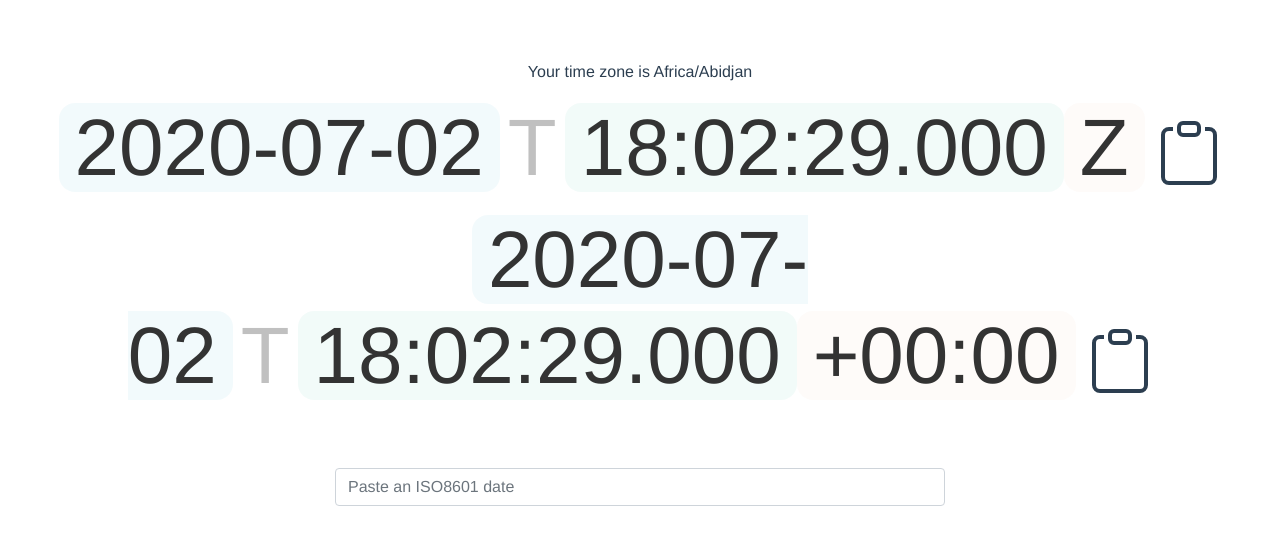
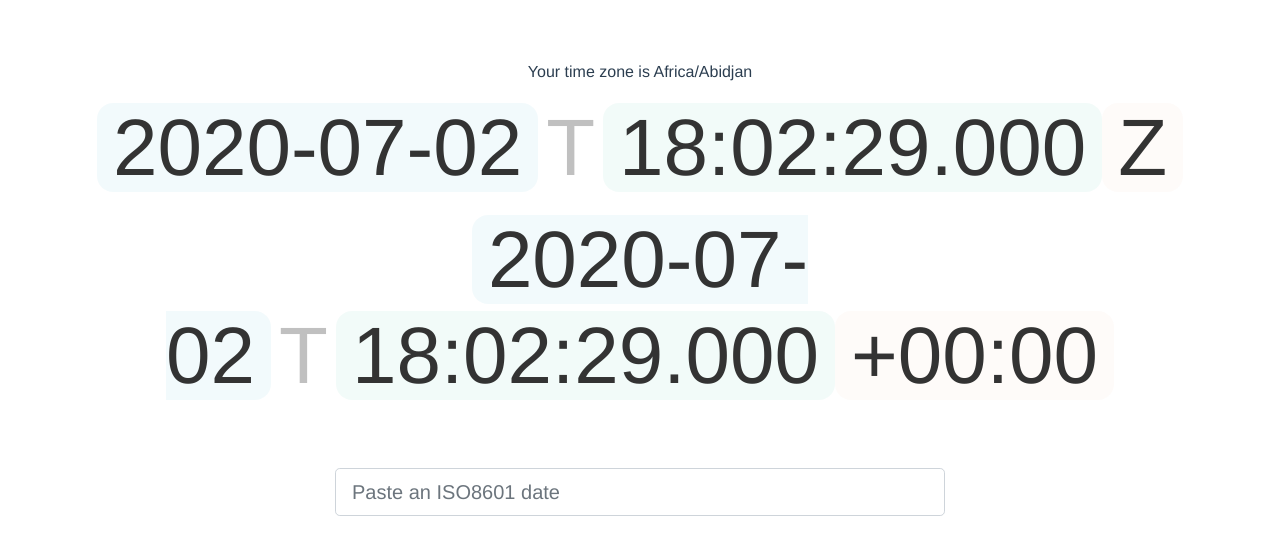
Before and after one commit to ponycode/iso8601.info, a Vue app: page / in a window 1280 px wide. Shown: the top 554 px of the page. Built offline with nearby package versions, Linux system fonts and the light colour scheme.

Commit message:
minor updates

```diff
--- a/src/components/Home.vue
+++ b/src/components/Home.vue
@@ -3,18 +3,18 @@
     <b-row class="mb-5">
       <b-col>
         Your time zone is {{clientTimezone}}
-        <h1 class="currentTime mt-3"><ISO8601Timestamp :timestamp="currentTime"/></h1>
-        <h1 v-if="clientTimezone" class="currentTime"><ISO8601Timestamp :timestamp="currentTime" :timezone="clientTimezone"/></h1>
+        <h1 class="currentTime mt-3"><ISO8601Timestamp :timestamp="currentTime" :showCopyIcon="false"/></h1>
+        <h1 v-if="clientTimezone" class="currentTime"><ISO8601Timestamp :timestamp="currentTime" :timezone="clientTimezone" :showCopyIcon="false"/></h1>
       </b-col>
     </b-row>
     <b-row>
       <b-col md="8" lg="6" offset-md="2" offset-lg="3">
-        <b-form-input v-model="userProvidedDate" placeholder="Paste an ISO8601 date"></b-form-input>
+        <b-form-input v-model="userProvidedDate" placeholder="Paste an ISO8601 date" size="lg"></b-form-input>
         <table v-if="userProvidedDateInTimeZones" class="table mt-3 convertedTimes">
           <tr>
             <th></th>
             <th>Local Time</th>
-            <th>Local ISO8601</th>
+            <th>Offset ISO8601</th>
           </tr>
           <tr v-for="timezone in userProvidedDateInTimeZones" :key="timezone.name">
             <th class="timezone"><b-icon v-if="clientTimezone === timezone.name" icon="flag-fill" />{{timezone.name}} <cite>{{timezone.offset}}</cite></th>
@@ -60,7 +60,7 @@ export default {
         return
       }
 
-      const timezones = ['America/New_York', 'America/Chicago', 'America/Denver', 'America/Los_Angeles'] //moment.tz.zonesForCountry('US', true)
+      const timezones = ['Etc/UTC', 'America/New_York', 'America/Chicago', 'America/Denver', 'America/Los_Angeles'] //moment.tz.zonesForCountry('US', true)
 
       const convertedTimes = {};
       for( let timezone of timezones ){
@@ -75,19 +75,6 @@ export default {
       }
 
       this.userProvidedDateInTimeZones = convertedTimes
-    }
-  },
-  methods: {
-    copy( element ){
-        element.select();
-
-        let copied;
-        try{
-            copied = document.execCommand('copy');
-        }catch(ex){
-            copied = false;
-        }
-        return copied;
     }
   }
 }
--- a/src/components/ISO8601Timestamp.vue
+++ b/src/components/ISO8601Timestamp.vue
@@ -4,7 +4,7 @@
       <span class="t">T</span>
       <span class="time">{{time}}</span>
       <span class="timezone">{{printableTimezone}}</span>
-      <b-icon class="clipboard" icon="clipboard" @click="copy" />
+      <b-icon v-if="showCopyIcon" class="clipboard" icon="clipboard" @click="copy" />
   </span>
 </template>
 
@@ -22,6 +22,10 @@ export default {
           type: String,
           required: false,
           default: 'Z'
+      },
+      showCopyIcon: {
+          type: Boolean,
+          default: true
       }
   },
   computed: {
@@ -41,11 +45,30 @@ export default {
       printableTimezone(){
           if( this.timezone === 'Z' ) return  'Z'
           return this.moment.format('Z') // convert to -XX:XX
+      },
+      convertedTimestamp(){
+          return this.moment.toISOString( true )
       }
   },
   methods: {
       copy(){
-          alert('copy')
+        const el = document.createElement('textarea')
+        el.value = this.convertedTimestamp
+        el.setAttribute('readonly', '')
+        el.style.position = 'absolute'
+        el.style.left = '-9999px'
+        document.body.appendChild(el)
+        el.select()
+        document.execCommand('copy')
+        document.body.removeChild(el)
+
+        this.$bvToast.toast(`This is toast number`, {
+          title: 'BootstrapVue Toast',
+          autoHideDelay: 3000,
+          variant: 'primary',
+          toaster: 'b-toaster-top-center',
+          append: false
+        })
       }
   }
 }
```
